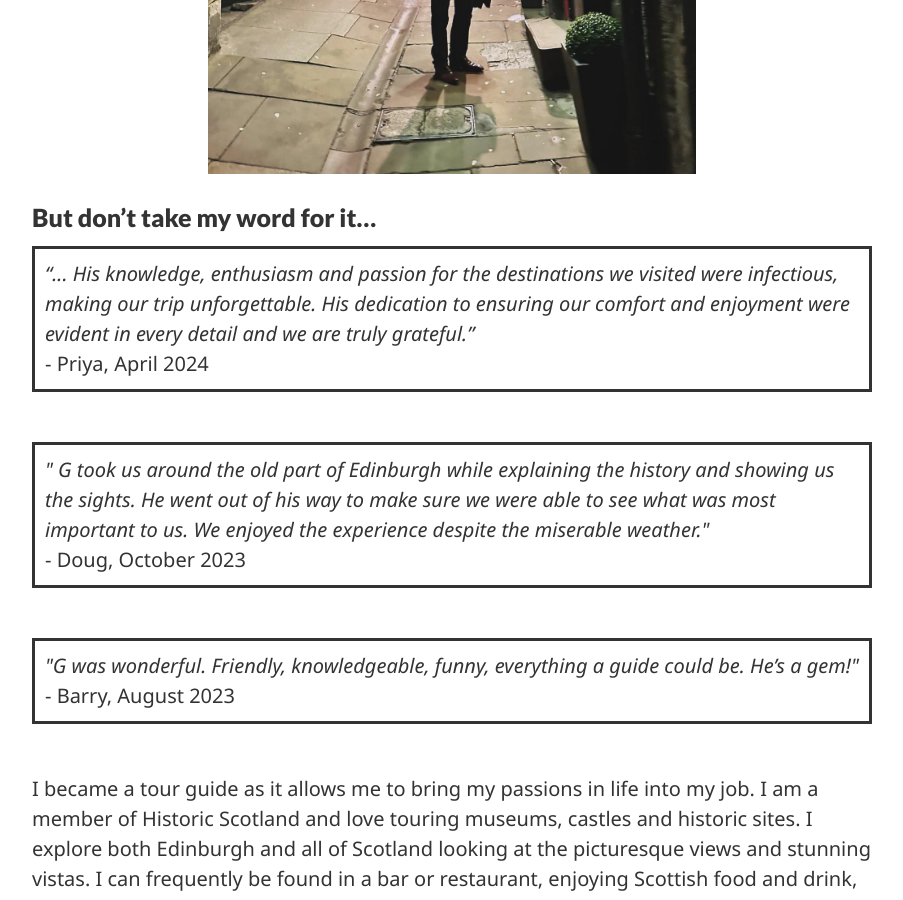
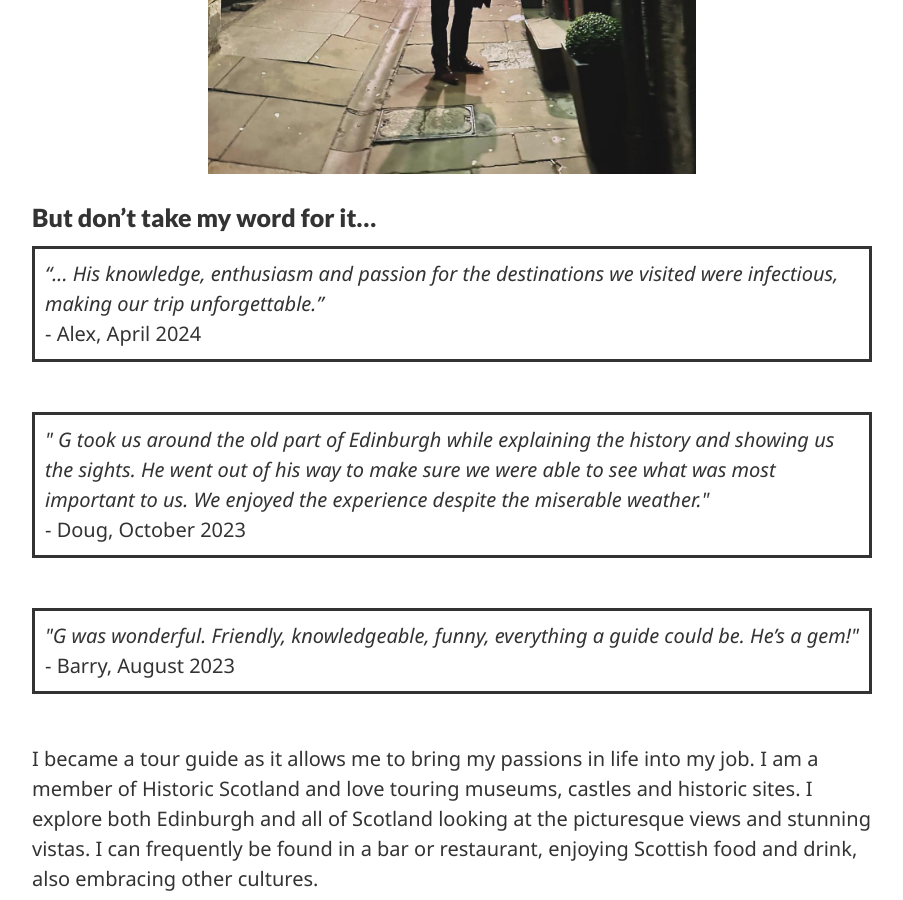
Before and after one commit to gdweegee/gdweegee.github.io, a Jekyll site: the page built from about.md, in a window 1280 px wide and 900 px high, scrolled down 979 px. Shown: the whole window, without its empty margins (188-1091 px from the left). Built offline with Jekyll 4.4.1, drawn with Linux system fonts in a browser that asks for light colours.

Commit message:
update index page

```diff
--- a/about.md
+++ b/about.md
@@ -23,8 +23,8 @@
 ### But don't take my word for it...
 
 <div style="border-style: solid; padding:10px" >
-  <i>“... His knowledge, enthusiasm and passion for the destinations we visited were infectious, making our trip unforgettable. His dedication to ensuring our comfort and enjoyment were evident in every detail and we are truly grateful.” </i>
-  <br> - Priya, April 2024
+  <i>“... His knowledge, enthusiasm and passion for the destinations we visited were infectious, making our trip unforgettable.” </i>
+  <br> - Alex, April 2024
 </div>
 <br>
 <div style="border-style: solid; padding:10px" >
--- a/index.html
+++ b/index.html
@@ -25,7 +25,10 @@
 
 </div>
 
-<div style="text-align: center; height: 100px;">
+
+<i>“ His dedication to ensuring our comfort and enjoyment were evident in every detail and we are truly grateful.” - Priya, December 2023</i>
+
+<div style="text-align: center; height: 100px; padding: 1cm">
   <a href="/contact/" class="link-btn"> BOOK A TOUR NOW </a>
 </div>
 
```
